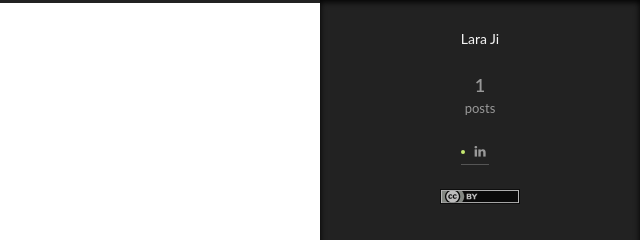
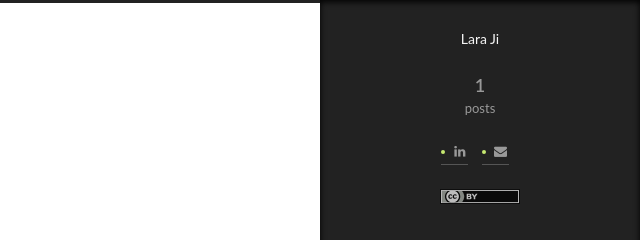
Before and after one commit to LaraJi/LaraJi.github.io, a plain HTML site: page 2018/07/21/hello-world/index.html in a window 1280 px wide. Both pictures are taken after a click on the element 1238 px from the left and 743 px from the top of the page. Shown: the top 240 px of the page, 640-1280 px from the left. Drawn offline with Linux system fonts and the light colour scheme; a script that the page names is missing.

Commit message:
Site updated: 2018-07-27 12:01:27

```diff
--- a/2018/07/21/hello-world/index.html
+++ b/2018/07/21/hello-world/index.html
@@ -468,6 +468,12 @@
                         <i class="fa fa-fw fa-linkedin"></i></a>
                   </span>
 
+                  <span class="links-of-author-item">
+                    <a href="mailto:yujie.ji.whu@gmail.com" target="_blank" title="E-Mail">
+
+                        <i class="fa fa-fw fa-envelope"></i></a>
+                  </span>
+
             </div>
 
 
```
Also changed, not shown: about/index.html (+6 -0 lines), archives/2018/07/index.html (+6 -0 lines), archives/2018/index.html (+6 -0 lines), archives/index.html (+6 -0 lines), hello-world.html (+6 -0 lines), index.html (+6 -0 lines).
